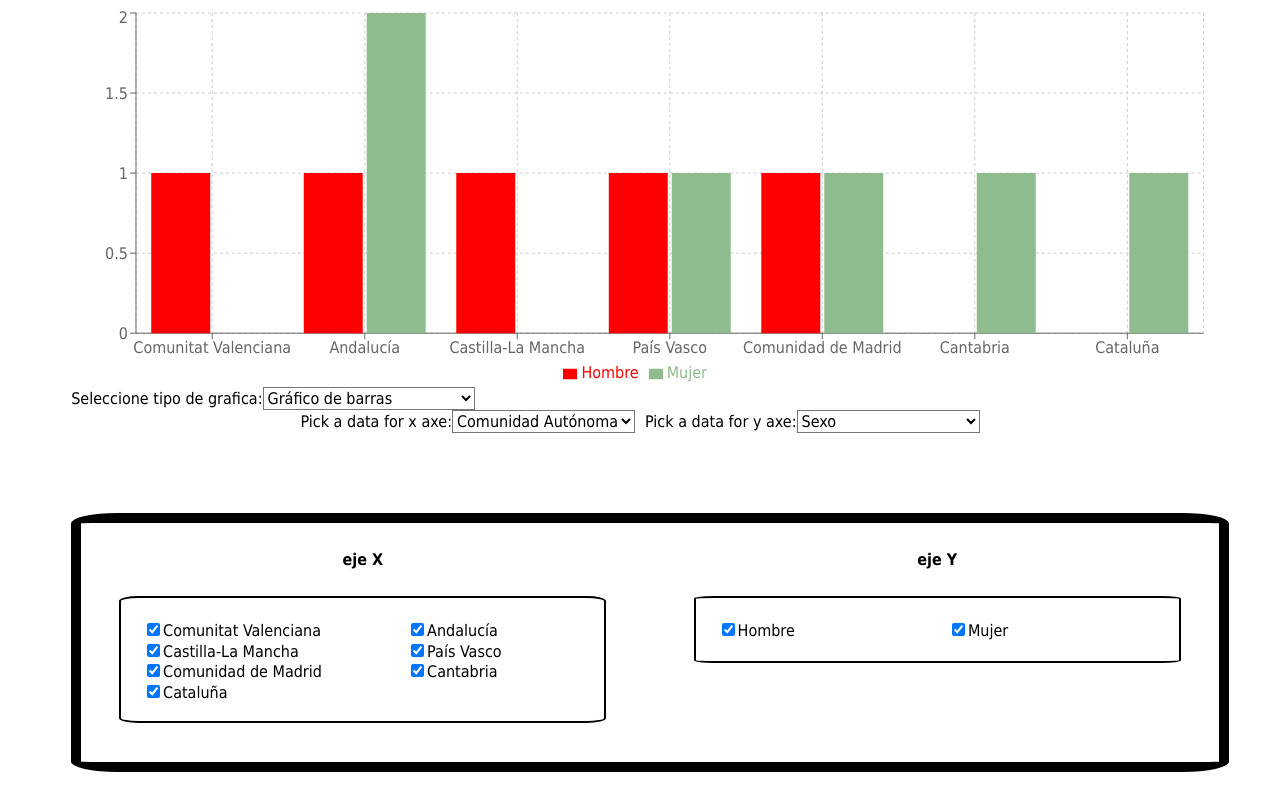
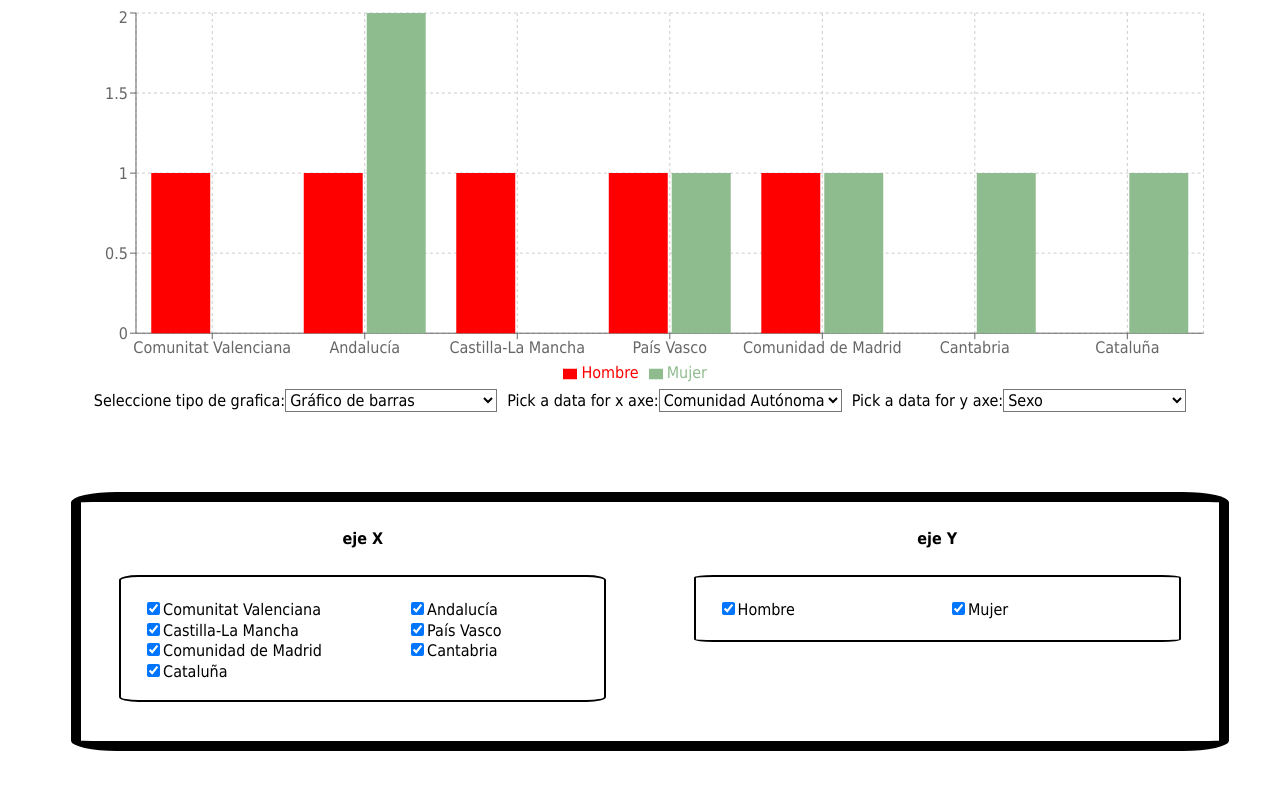
Before and after one commit to alu0101130675/tfg-pruebas, a React (Vite) app: page / in a window 1280 px wide. Built offline with nearby package versions, Linux system fonts and the light colour scheme; the HTML template or start-up script is replaced by a standard one.

Commit message:
refactorizando

```diff
--- /dev/null
+++ b/src/components/AxesSelector.jsx
@@ -0,0 +1,17 @@
+export function AxesSelector ({ options, axes, handleAxechange, axeFlag }) {
+  const label = axeFlag === 'xField' ? 'x' : 'y'
+  return (
+    <label>
+      Pick a data for {label} axe:
+      <select
+        name={axeFlag} id={axeFlag} value={axes[axeFlag]}
+        onChange={(event) => { handleAxechange(event, axeFlag) }}
+      >
+        {options?.map((value) => {
+          return (<option key={value} value={value}>{value}</option>
+          )
+        })}
+      </select>
+    </label>
+  )
+}
--- /dev/null
+++ b/src/components/FieldsSelector.jsx
@@ -0,0 +1,36 @@
+export function FieldsSelector ({ selectedFields, setSelectedFields }) {
+  const handleChange = (e) => {
+    const axe = e.target.name
+    const field = e.target.value
+    const vectorAxesPosition = axe === 'eje X' ? 0 : 1
+    const newFields = [...selectedFields]
+    newFields[vectorAxesPosition][axe][field] = !selectedFields[vectorAxesPosition][axe][field]
+    setSelectedFields(newFields)
+  }
+  return (
+    <div className='selector-section'>
+      {selectedFields.map((field, i) => {
+        const axe = Object.keys(field)[0]
+        const stringKeys = Object.keys(field[axe])
+        return (
+          <div key={i} className='divider-margin'>
+            <h3>{axe}</h3>
+            <div className='select-space'>
+              {stringKeys.map((key, i) => {
+                const column = i % 2 === 0 ? 1 : 2
+                return (
+                  <label key={key} style={{ gridColumn: column }}>
+                    <input name={axe} type='checkbox' defaultChecked='true' value={key} onChange={handleChange} />
+                    {key}
+                  </label>
+                )
+              }
+              )}
+
+            </div>
+          </div>
+        )
+      })}
+    </div>
+  )
+}
--- a/src/components/PieChart.jsx
+++ b/src/components/PieChart.jsx
@@ -7,7 +7,6 @@ const COLORS = ['red', 'darkseagreen', 'blue', 'green', 'black',
 // HACER INTERFAZ PARA LA DE QUESO COMPLETA PORQUE LOS CAMPOS SOLO PUEDEN SER DOS
 export const CircularChart = ({ dataset, keyFields }) => {
   const keys = Object.keys(keyFields)
-  console.log(keyFields)
   /* const data = [
     { otro: 'otro', name: 'Group A', value: 400 },
     { otro: 'otro', name: 'Group B', value: 300 },
--- a/src/components/StackBars.jsx
+++ b/src/components/StackBars.jsx
@@ -14,9 +14,7 @@ const colors = ['red', 'darkseagreen', 'blue', 'green', 'black',
   'greenyellow', 'blanchedalmond', 'blueviolet',
   'brown', 'burlywood', 'chocolate', 'yellow', 'darkolivegreen']
 export const StackBars = ({ dataset, keyFields }) => {
-  console.log('ULRIMOSOSOSO', dataset)
   const keys = Object.keys(keyFields)
-  console.log(keyFields)
 
   return (
 
--- a/src/components/chart.jsx
+++ b/src/components/chart.jsx
@@ -13,9 +13,7 @@ const colors = ['red', 'darkseagreen', 'blue', 'green', 'black',
   'greenyellow', 'blanchedalmond', 'blueviolet',
   'brown', 'burlywood', 'chocolate', 'yellow', 'darkolivegreen']
 export const Chart = ({ dataset, keyFields, stackFlag = undefined }) => {
-  console.log('ULRIMOSOSOSO', dataset)
   const keys = Object.keys(keyFields)
-  console.log(keyFields)
   return (
     <ResponsiveContainer
       width='100%' aspect={3 / 1}
--- a/src/components/dataOptions.jsx
+++ b/src/components/dataOptions.jsx
@@ -1,17 +1,9 @@
 import { useState } from 'react'
 import { useAxeFields } from '../hooks/axesFields'
 import { ChartSelector } from './ChartSelector'
-
-function getAxes ({ data, field }) {
-  const y = data?.map(element =>
-    [element[field], true]
-  )
-  const unique = [...new Set(y)]
-  const filtres = Object.fromEntries(unique)
-  console.log('FILTRES', filtres)
-  return filtres
-}
-
+import { getAxes } from '../logic/getAxes'
+import { AxesSelector } from './AxesSelector'
+import { FieldsSelector } from './FieldsSelector'
 const setDataStructure = ({ xField, yField, gender, x, y }) => {
   function objectCreation () {
     const requestedRows = x.map(elementX => {
@@ -39,7 +31,6 @@ function mergeObjects (object1, key) {
 function chartDates ({ data, axes, gender, fields }) {
   const { xField, yField } = axes
   const [x, y] = fields
-  console.log(yField)
   const objectX = setDataStructure({ xField, yField, gender, x, y })
 
   const aux = objectX.map((elemetX) => {
@@ -55,7 +46,6 @@ function chartDates ({ data, axes, gender, fields }) {
     return ''
   })
   const arrayWithoutZero = aux.filter(d => d !== '')
-  console.log(arrayWithoutZero)
   const dataSet = mergeObjects(arrayWithoutZero, xField)
   return { dataSet }
 }
@@ -68,49 +58,20 @@ export function Options ({ data, options }) {
   { 'eje Y': getAxes({ data, field: axes.yField }) }])
   const fields = useAxeFields({ axes, filter: selectedFields })
 
-  const handleChange = (e) => {
-    const axe = e.target.name
-    const field = e.target.value
-    const vectorAxesPosition = axe === 'eje X' ? 0 : 1
-    const newFields = [...selectedFields]
-    newFields[vectorAxesPosition][axe][field] = !selectedFields[vectorAxesPosition][axe][field]
-    setSelectedFields(newFields)
-  }
-  const { dataSet } = chartDates({ data, axes, gender: 'both', fields })
-  console.log('YUPEEEEEEEEEEEEEEE', selectedFields[0])
-
-  return (
-    <>
-      <ChartSelector dataSet={dataSet} selectedFields={selectedFields} />
-      <div className='flex-horizontal'>
-        <label>
-          Pick a data for x axe:
-          <select
-            name='AxeX' id='AxeX' value={axes.xField} onChange={(e) => {
+  const handleAxechange = (e, axeFlag) => {
     const x = e.target.value
-              const newXField = Object.assign(axes, { xField: x })
+    const auxObject = {}
+    auxObject[axeFlag] = x
+    const newXField = Object.assign(axes, auxObject)
     setAxes(newXField)
-              const [, selectedY] = selectedFields
+    if (axeFlag === 'xField') {
+      const [, selectedY] = selectedFields // CREO QUE LA CONT ESTA Y LA DE ABAJO SE PUEDEN AHORRAR POR [...,{}]
       const newSelectedFields = [{
         'eje X': getAxes({ data, field: newXField.xField })
       },
       selectedY]
       setSelectedFields(newSelectedFields)
-            }}
-          >
-            {options?.map((value) => {
-              return (<option key={value} value={value}>{value}</option>
-              )
-            })}
-          </select>
-        </label>
-        <label>
-          Pick a data for y axe:
-          <select
-            name='AxeY' id='AxeY' value={axes.yField} onChange={(e) => {
-              const y = e.target.value
-              const newXField = Object.assign(axes, { yField: y })
-              setAxes(newXField)
+    } else {
       const [selectedX] = selectedFields
       const newSelectedFields = [
         selectedX,
@@ -118,39 +79,33 @@ export function Options ({ data, options }) {
           'eje Y': getAxes({ data, field: newXField.yField })
         }]
       setSelectedFields(newSelectedFields)
-            }}
-          >
-            {options?.map((value) => {
-              return (<option key={value} value={value}>{value}</option>
+    }
+  }
+
+  const { dataSet } = chartDates({ data, axes, gender: 'both', fields })
+
+  return (
+    <>
+      <div className='flex-horizontal'>
+        <ChartSelector dataSet={dataSet} selectedFields={selectedFields} />
+        {Object.keys(axes).map(axe =>
+          (
+            <AxesSelector
+              key={axe}
+              axes={axes}
+              handleAxechange={handleAxechange}
+              options={options}
+              axeFlag={axe}
+            />
+
           )
-            })}
-          </select>
-        </label>
-      </div>
-      <div className='selector-section'>
-        {selectedFields.map((field, i) => {
-          const axe = Object.keys(field)[0]
-          const stringKeys = Object.keys(field[axe])
-          return (
-            <div key={i} className='divider-margin'>
-              <h3>{axe}</h3>
-              <div className='select-space'>
-                {stringKeys.map((key, i) => {
-                  const column = i % 2 === 0 ? 1 : 2
-                  return (
-                    <label key={key} style={{ gridColumn: column }}>
-                      <input name={axe} type='checkbox' defaultChecked='true' value={key} onChange={handleChange} />
-                      {key}
-                    </label>
-                  )
-                }
         )}
 
       </div>
-            </div>
-          )
-        })}
-      </div>
+      <FieldsSelector
+        setSelectedFields={setSelectedFields}
+        selectedFields={selectedFields}
+      />
     </>
 
   )
--- /dev/null
+++ b/src/logic/getAxes.js
@@ -0,0 +1,8 @@
+export function getAxes ({ data, field }) {
+  const y = data?.map(element =>
+    [element[field], true]
+  )
+  const unique = [...new Set(y)]
+  const filtres = Object.fromEntries(unique)
+  return filtres
+}
```
Lines whose indentation alone changed are shown as unchanged.
